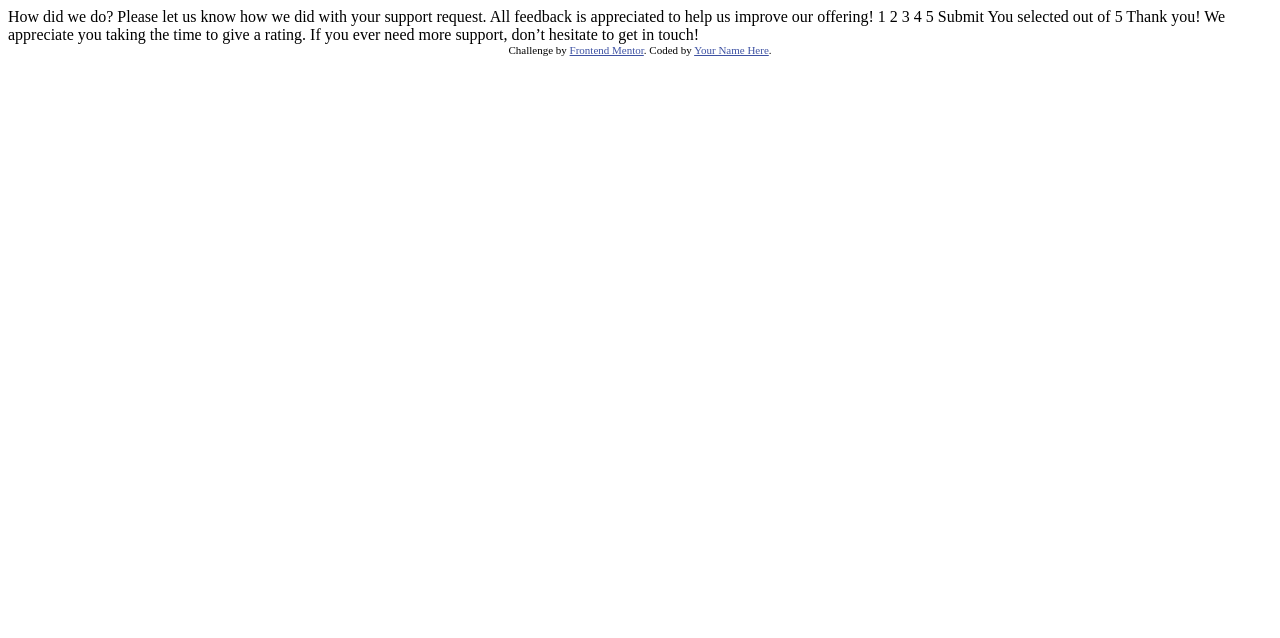
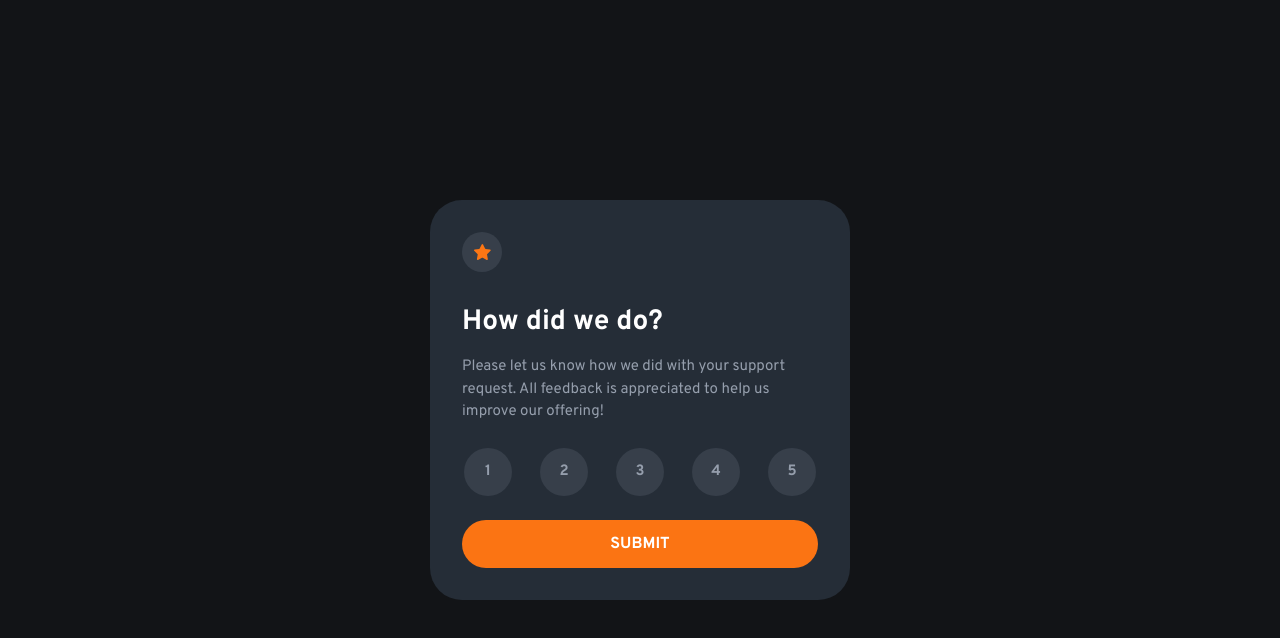
Before and after one commit to archihalder/fm-interactive-rating-component, a plain HTML site: page index.html in a window 1280 px wide. Drawn offline with Linux system fonts and the light colour scheme.

Commit message:
finished

```diff
--- a/index.html
+++ b/index.html
@@ -1,49 +1,54 @@
 <!DOCTYPE html>
 <html lang="en">
+
 <head>
   <meta charset="UTF-8">
-  <meta name="viewport" content="width=device-width, initial-scale=1.0"> <!-- displays site properly based on user's device -->
+  <meta name="viewport" content="width=device-width, initial-scale=1.0">
+  <title>Interactive Rating Component</title>
+  <link rel="stylesheet" href="style.css">
+  <link rel="preconnect" href="https://fonts.googleapis.com">
+  <link rel="preconnect" href="https://fonts.gstatic.com" crossorigin>
+  <link href="https://fonts.googleapis.com/css2?family=Overpass:wght@400;700&display=swap" rel="stylesheet">
+</head>
 
-  <link rel="icon" type="image/png" sizes="32x32" href="./images/favicon-32x32.png">
+<body>
+  <main>
+    <div class="rating-start card">
+      <div class="star">
+        <img src="/images/icon-star.svg" alt="an orange star inside a circle">
+      </div>
+      <div class="rating-title">
+        <h1>How did we do?</h1>
+      </div>
+      <div class="rating-content">
+        <p>Please let us know how we did with your support request. All feedback is appreciated
+          to help us improve our offering!</p>
+      </div>
+      <div class="rating-number">
+        <div class="nums">1</div>
+        <div class="nums">2</div>
+        <div class="nums">3</div>
+        <div class="nums">4</div>
+        <div class="nums">5</div>
+      </div>
+      <button>SUBMIT</button>
+    </div>
+    <div class="rating-end card">
+      <img src="/images/illustration-thank-you.svg" alt="image of a receipt inside a phone after payment">
+      <div class="rating-selected">
+        You selected <span>0</span> out of 5
+      </div>
+      <div class="ty">
+        <h1>Thank You!</h1>
+      </div>
+      <div class="ty-content">
+        <p>We appreciate you taking the time to give a rating. If you ever need more support,
+          don’t hesitate to get in touch!</p>
+      </div>
+    </div>
+  </main>
 
-  <title>Frontend Mentor | Interactive rating component</title>
+  <script src="./script.js"></script>
+</body>
 
-  <!-- Feel free to remove these styles or customise in your own stylesheet 👍 -->
-  <style>
-    .attribution { font-size: 11px; text-align: center; }
-    .attribution a { color: hsl(228, 45%, 44%); }
-  </style>
-</head>
-<body>
-
-  <!-- Rating state start -->
-
-  How did we do?
-
-  Please let us know how we did with your support request. All feedback is appreciated
-  to help us improve our offering!
-
-  1 2 3 4 5
-
-  Submit
-
-  <!-- Rating state end -->
-
-  <!-- Thank you state start -->
-
-  You selected <!-- Add rating here --> out of 5
-
-  Thank you!
-
-  We appreciate you taking the time to give a rating. If you ever need more support,
-  don’t hesitate to get in touch!
-
-  <!-- Thank you state end -->
-
-
-  <div class="attribution">
-    Challenge by <a href="https://www.frontendmentor.io?ref=challenge" target="_blank">Frontend Mentor</a>.
-    Coded by <a href="#">Your Name Here</a>.
-  </div>
-</body>
 </html>
--- /dev/null
+++ b/script.js
@@ -0,0 +1,46 @@
+var nums = document.querySelectorAll(".nums");
+var initialBgColor = nums[0].style.backgroundColor;
+var initialColor = nums[0].style.color;
+
+var flag = 0;
+var value = 0;
+var selectedNum = null;
+
+nums.forEach(function(i){
+    i.addEventListener("click", function(){
+        // if selected number is same i.e., it is clicked again
+        if(selectedNum === i) {
+            i.style.backgroundColor = initialBgColor;
+            i.style.color = initialColor;
+            value = 0;
+            selectedNum = null;
+        }
+        else {
+            // if selected number is different
+            if(selectedNum) {
+                // change the style of previously selected number
+                selectedNum.style.backgroundColor = initialBgColor;
+                selectedNum.style.color = initialColor;
+                value = 0;
+            }
+
+            // update the style for current number
+            selectedNum = i;
+            i.style.backgroundColor = "hsl(216, 12%, 54%)";
+            i.style.color = "white";
+            value = i.textContent;
+        }
+
+    })
+})
+
+var btn = document.querySelector("button");
+var ratingCard = document.querySelector(".rating-start");
+var thankYouCard = document.querySelector(".rating-end");
+var newVal = document.querySelector("span");
+
+btn.addEventListener("click", function(){
+    ratingCard.style.display = "none";
+    thankYouCard.style.display = "flex";
+    newVal.textContent = value;
+})
--- /dev/null
+++ b/style.css
@@ -0,0 +1,180 @@
+:root {
+    --ff1: 'Overpass', sans-serif;
+
+    --fw-regular: 400;
+    --fw-bold: 700;
+
+    --fs-200: 0.75rem;
+    --fs-300: 0.875rem;
+    --fs-400: 1rem;
+    --fs-500: 1.25rem;
+    --fs-600: 1.5rem;
+    --fs-700: 1.75rem;
+    --fs-800: 2rem;
+    --fs-900: 2.5rem;
+
+    --clr-primary-400: hsl(25, 97%, 53%);
+
+    --clr-neutral-100: hsl(0, 0%, 100%);
+    --clr-neutral-300: hsl(217, 12%, 63%);
+    --clr-neutral-400: hsl(216, 12%, 54%);
+    --clr-neutral-800: hsl(213, 19%, 18%);
+    --clr-neutral-900: hsl(216, 12%, 8%);
+}
+
+*,
+*::before,
+*::after {
+    box-sizing: border-box;
+}
+
+* {
+    margin: 0;
+    font: inherit;
+}
+
+img,
+picture,
+video,
+canvas,
+svg {
+    display: block;
+    max-width: 100%;
+}
+
+body {
+    font-family: var(--ff1);
+    min-height: 100vh;
+    background-color: var(--clr-neutral-900);
+    font-size: 15px;
+    display: flex;
+    justify-content: center;
+    align-items: center;
+}
+
+.card {
+    background-color: var(--clr-neutral-800);
+    width: 420px;
+    border-radius: 2rem;
+    margin: 2rem;
+}
+
+.rating-start {
+    display: flex;
+    flex-direction: column;
+    gap: 1rem;
+    padding: 2rem;
+}
+
+.rating-start .star {
+    background-color: hsla(216, 12%, 54%, 0.2);
+    height: 2.5rem;
+    width: 2.5rem;
+    border-radius: 50%;
+    display: flex;
+    justify-content: center;
+    align-items: center;
+}
+
+.rating-title {
+    margin-top: 1rem;
+}
+
+.rating-title h1 {
+    color: white;
+    font-size: var(--fs-700);
+    font-weight: var(--fw-bold);
+}
+
+.rating-content p {
+    color: var(--clr-neutral-300);
+    line-height: 1.5;
+}
+
+.rating-number {
+    margin: .5rem 0;
+    display: flex;
+    gap: 1.5rem;
+    justify-content: space-around;
+}
+
+.nums {
+    background-color: hsla(216, 12%, 54%, .2);
+    height: 3rem;
+    width: 3rem;
+    color: var(--clr-neutral-300);
+    font-weight: var(--fw-bold);
+    border-radius: 50%;
+    display: flex;
+    justify-content: center;
+    align-items: center;
+    cursor: pointer;
+}
+
+.nums:hover {
+    background-color: var(--clr-primary-400);
+    color: var(--clr-neutral-100);
+}
+
+.rating-start button {
+    height: 3rem;
+    border-radius: 2rem;
+    border: none;
+    color: white;
+    font-size: var(--fs-400);
+    font-weight: var(--fw-bold);
+    background-color: var(--clr-primary-400);
+    cursor: pointer;
+}
+
+.rating-start button:hover {
+    background-color: var(--clr-neutral-100);
+    color: var(--clr-primary-400);
+}
+
+/* Rating end */
+.rating-end {
+    display: flex;
+    flex-direction: column;
+    align-items: center;
+    gap: 1rem;
+    padding: 2rem;
+    display: none;
+}
+
+.rating-end img {
+    height: 7rem;
+    width: 10rem;
+}
+
+.rating-selected {
+    color: var(--clr-primary-400);
+    font-size: var(--fs-300);
+    background-color: hsla(216, 12%, 54%, 0.2);
+    padding: 0.5rem 1rem;
+    border-radius: 3rem;
+    margin: 1.2rem 0;
+}
+
+.ty {
+    color: var(--clr-neutral-100);
+    font-size: var(--fs-700);
+    font-weight: var(--fw-bold);
+}
+
+.ty-content {
+    text-align: center;
+    color: var(--clr-neutral-300);
+    line-height: 1.5;
+}
+
+@media (max-width: 500px) {
+    .card {
+        width: 340px;
+    }
+
+    .nums {
+        height: 2.3rem;
+        width: 2.5rem;
+    }
+}
```
